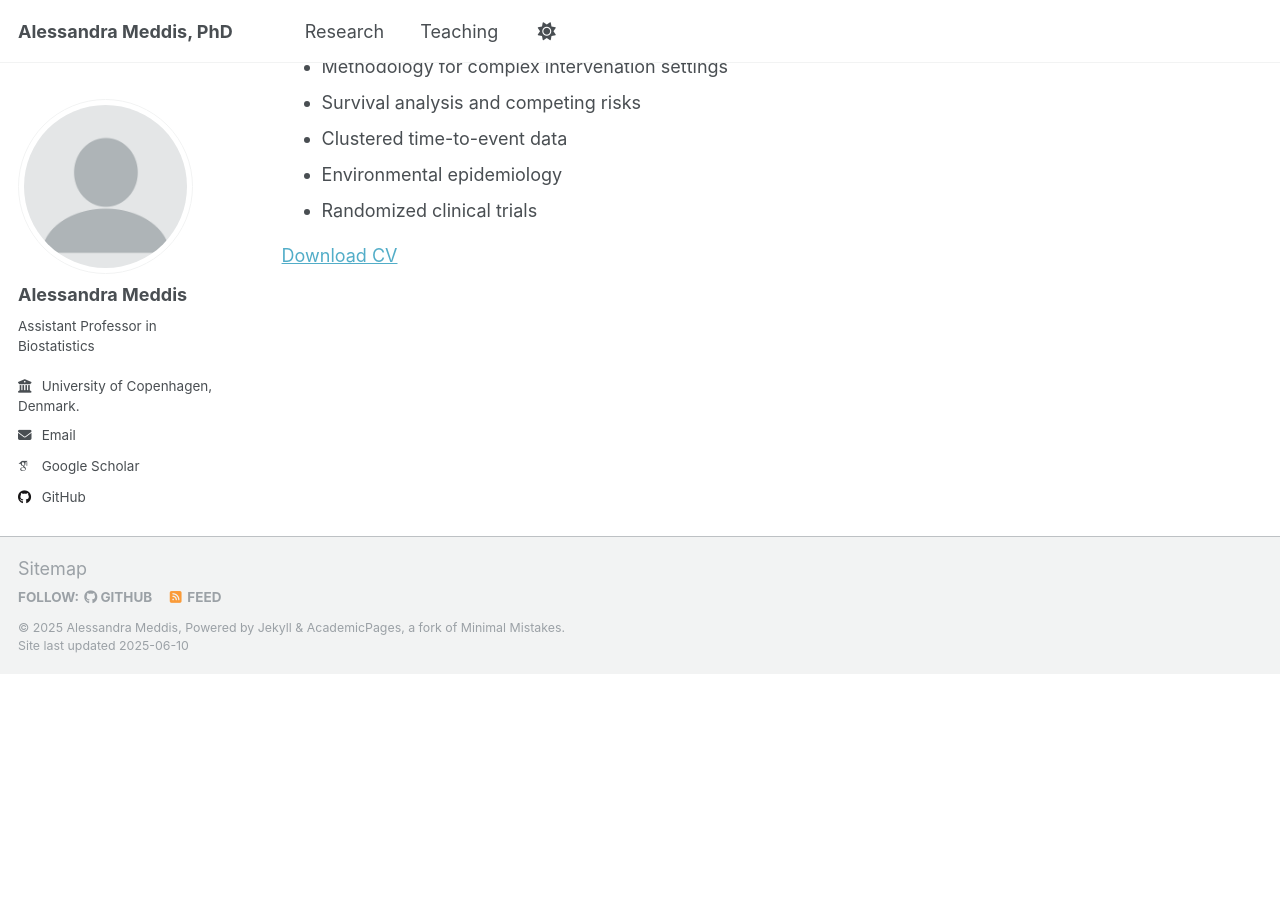
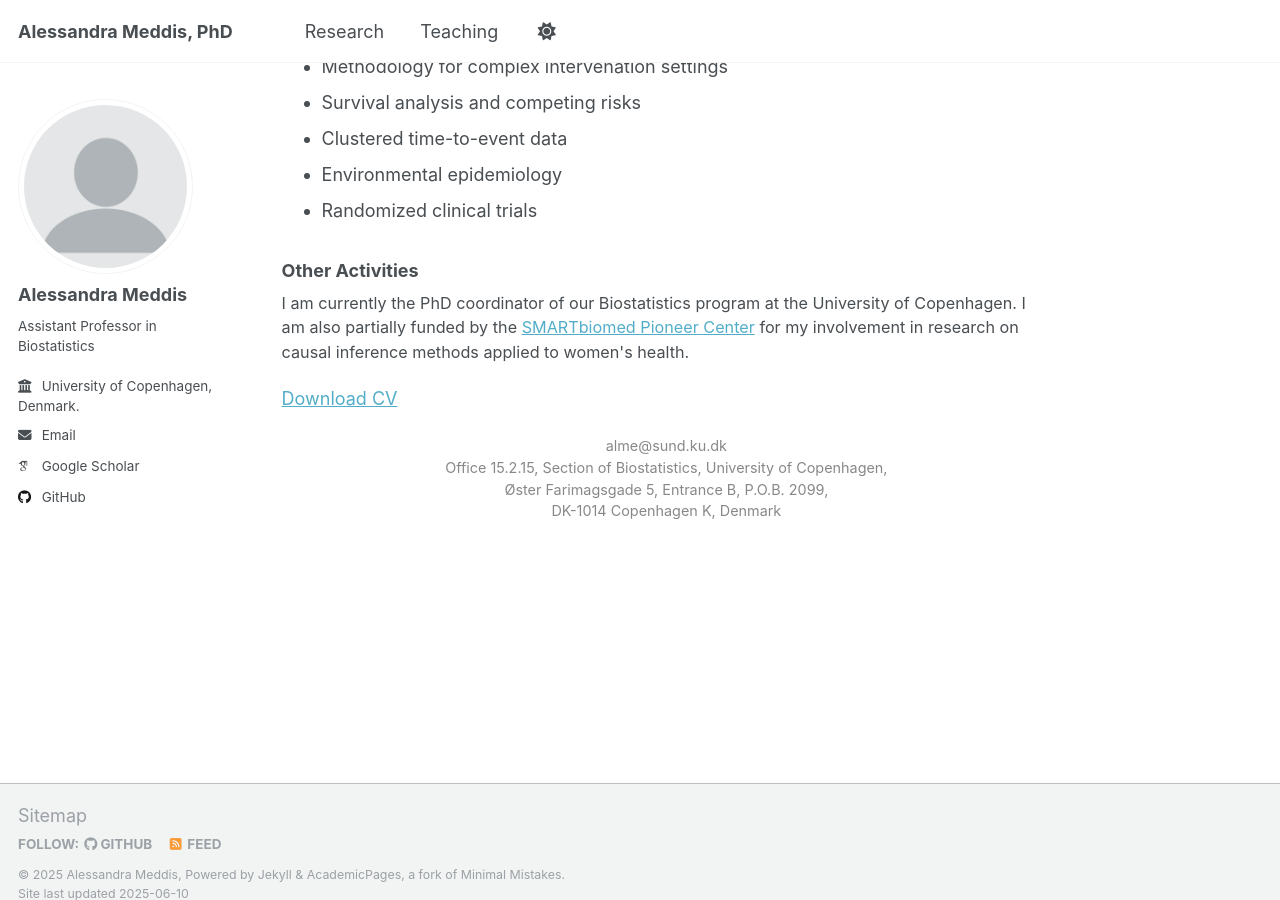
Before and after one commit to AMeddis/ameddis.github.io, a Jekyll site: the page built from _pages/about.md, in a window 1280 px wide and 900 px high, scrolled down 617 px. Built offline with Jekyll 4.4.1, drawn with Linux system fonts in a browser that asks for light colours; some web fonts are replaced; before the commit the page ends 1291 px from its top, so only the background shows below that.

Commit message:
Update about.md

```diff
--- a/_pages/about.md
+++ b/_pages/about.md
@@ -15,7 +15,6 @@ I am currently an Assistant Professor of Biostatistic in the Univeristy of Copen
 
 ### Research Interests:
 
-
 * Causal Inference from longitudinal observational data
 * Methodology for complex intervenation settings
 * Survival analysis and competing risks
@@ -23,4 +22,25 @@ I am currently an Assistant Professor of Biostatistic in the Univeristy of Copen
 * Environmental epidemiology
 * Randomized clinical trials
 
+
+### Other Activities
+
+<p style="font-size: 90%;">
+I am currently the PhD coordinator of our Biostatistics program at the University of Copenhagen.
+I am also partially funded by the <a href="https://smartbiomed.dk/people/fellows" target="_blank">SMARTbiomed Pioneer Center</a> for my involvement in research on causal inference methods applied to women's health.
+</p>
+
+
+
 [Download CV](files/CV.pdf)
+
+
+
+
+
+<p style="font-size: 0.8em; color: #888; text-align: center; margin-top: 20px;">
+  alme@sund.ku.dk <br>
+  Office 15.2.15, Section of Biostatistics, University of Copenhagen,<br>
+  Øster Farimagsgade 5, Entrance B, P.O.B. 2099,<br>
+  DK-1014 Copenhagen K, Denmark
+</p>
```
